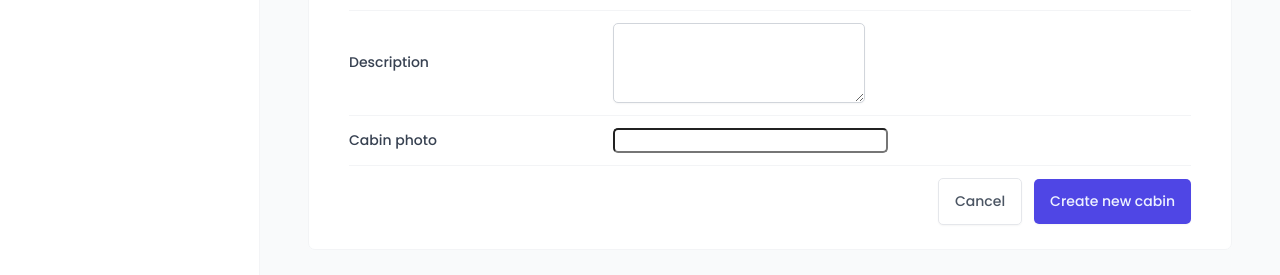
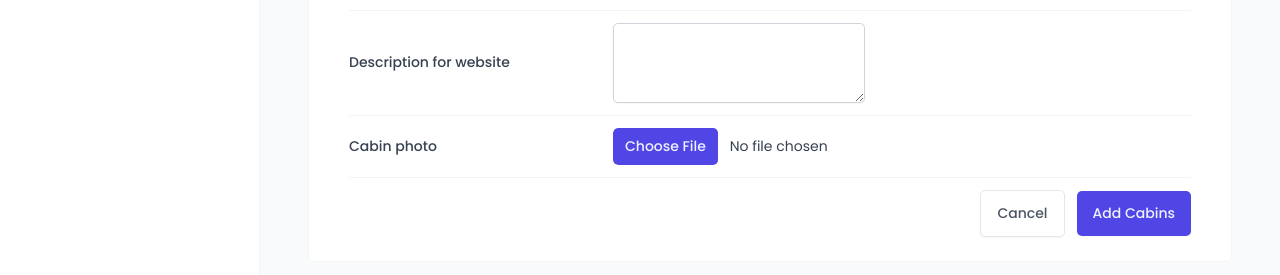
Before and after one commit to qinangao/the-wild-oasis, a React (Vite) app: page /cabins in a window 1280 px wide. Both pictures are taken after a click on the button "Add new cabin". Shown: the part 605-880 px from the top of the page. Built offline with nearby package versions, Linux system fonts and the light colour scheme; no server answers; the database is empty; a web font is replaced by a local one.

Commit message:
fix syntax error

```diff
--- a/src/features/cabins/CreateCabinForm.jsx
+++ b/src/features/cabins/CreateCabinForm.jsx
@@ -1,5 +1,3 @@
-import styled from "styled-components";
-
 import Input from "../../ui/Input";
 import Form from "../../ui/Form";
 import Button from "../../ui/Button";
@@ -43,12 +41,9 @@ function CreateCabinForm() {
           type="text"
           id="name"
           disabled={isCreating}
-          {...register("name", {
-            required: "This field is required",
-          })}
+          {...register("name", { required: "This field is required" })}
         />
       </FormRow>
-
       <FormRow label="Maximum capacity" error={errors?.maxCapacity?.message}>
         <Input
           type="number"
@@ -73,7 +68,7 @@ function CreateCabinForm() {
             required: "This field is required",
             min: {
               value: 1,
-              message: "Capacity should be at least 1",
+              message: "Price should be at least 1",
             },
           })}
         />
@@ -83,26 +78,27 @@ function CreateCabinForm() {
         <Input
           type="number"
           id="discount"
+          defaultValue={0}
           disabled={isCreating}
-          defaultValue={0}
           {...register("discount", {
-            required: "This field is required",
+            required: "Can't be empty, make it at least 0",
             validate: (value) =>
-              Number(value) <= Number(getValues().regularPrice) ||
+              Number(getValues().regularPrice) >= Number(value) ||
               "Discount should be less than regular price",
           })}
         />
       </FormRow>
 
-      <FormRow label="Description" error={errors?.description?.message}>
+      <FormRow
+        label="Description for website"
+        error={errors?.description?.message}
+      >
         <Textarea
           type="number"
           id="description"
+          defaultValue=""
           disabled={isCreating}
-          defaultValue=""
-          {...register("description", {
-            required: "This field is required",
-          })}
+          {...register("description", { required: "This field is required" })}
         />
       </FormRow>
 
@@ -110,17 +106,16 @@ function CreateCabinForm() {
         <FileInput
           id="image"
           accept="image/*"
-          {...register("image", {
-            required: "This field is required",
-          })}
+          type="file"
+          disabled={isCreating}
+          {...register("image", { required: "This field is required" })}
         />
       </FormRow>
-
       <FormRow>
-        <Button variation="secondary" type="reset">
+        <Button variation="secondary" type="reset" disabled={isCreating}>
           Cancel
         </Button>
-        <Button disabled={isCreating}>Create new cabin</Button>
+        <Button disabled={isCreating}>Add Cabins</Button>
       </FormRow>
     </Form>
   );
```
